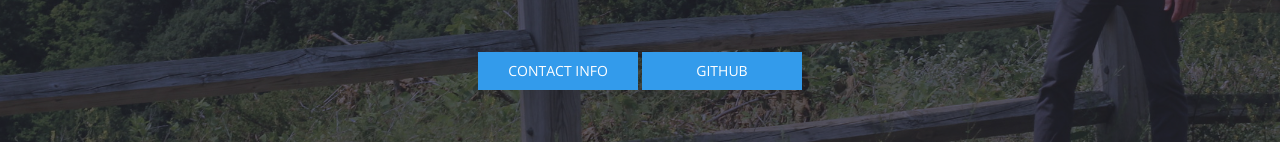
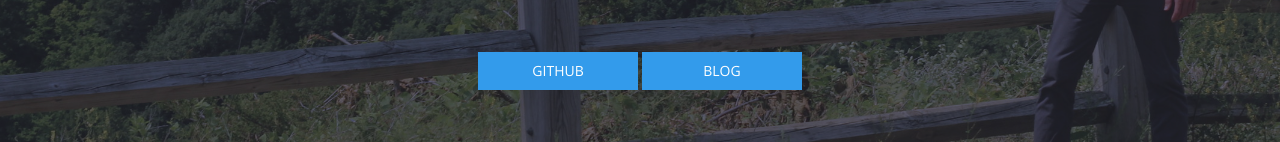
Before and after one commit to malerba118/malerba118.github.io, a plain HTML site: page index.html in a window 1280 px wide. Shown: the part 657-799 px from the top of the page. Drawn offline with nearby package versions, Linux system fonts and the light colour scheme; files whose address does not match are found by name.

Commit message:
Add blog link

```diff
--- a/index.html
+++ b/index.html
@@ -149,11 +149,11 @@
                             <br>
                             <br>
                             <p class="text-center scrollspy smooth-scroll">
-                                <a href="#contact">
-                                    <button type="button" class="btn btn-default-inverse">Contact Info</button>
-                                </a>
                                 <a target="_blank" href="https://github.com/malerba118?tab=repositories">
                                     <button type="button" class="btn btn-default-inverse">GitHub</button>
+                                </a>
+                                <a target="_blank" href="https://medium.com/@austinmalerba">
+                                    <button type="button" class="btn btn-default-inverse">Blog</button>
                                 </a>
                             </p>
 						</div>
```
